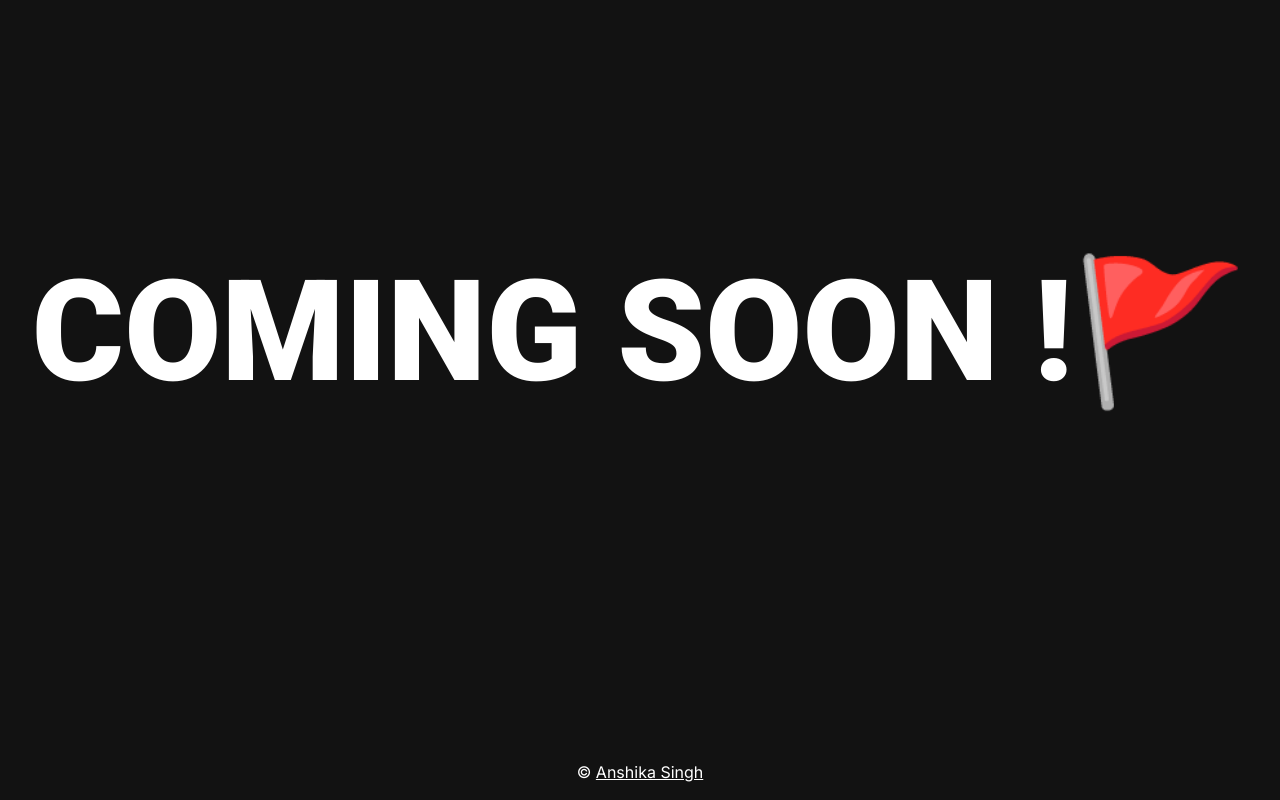
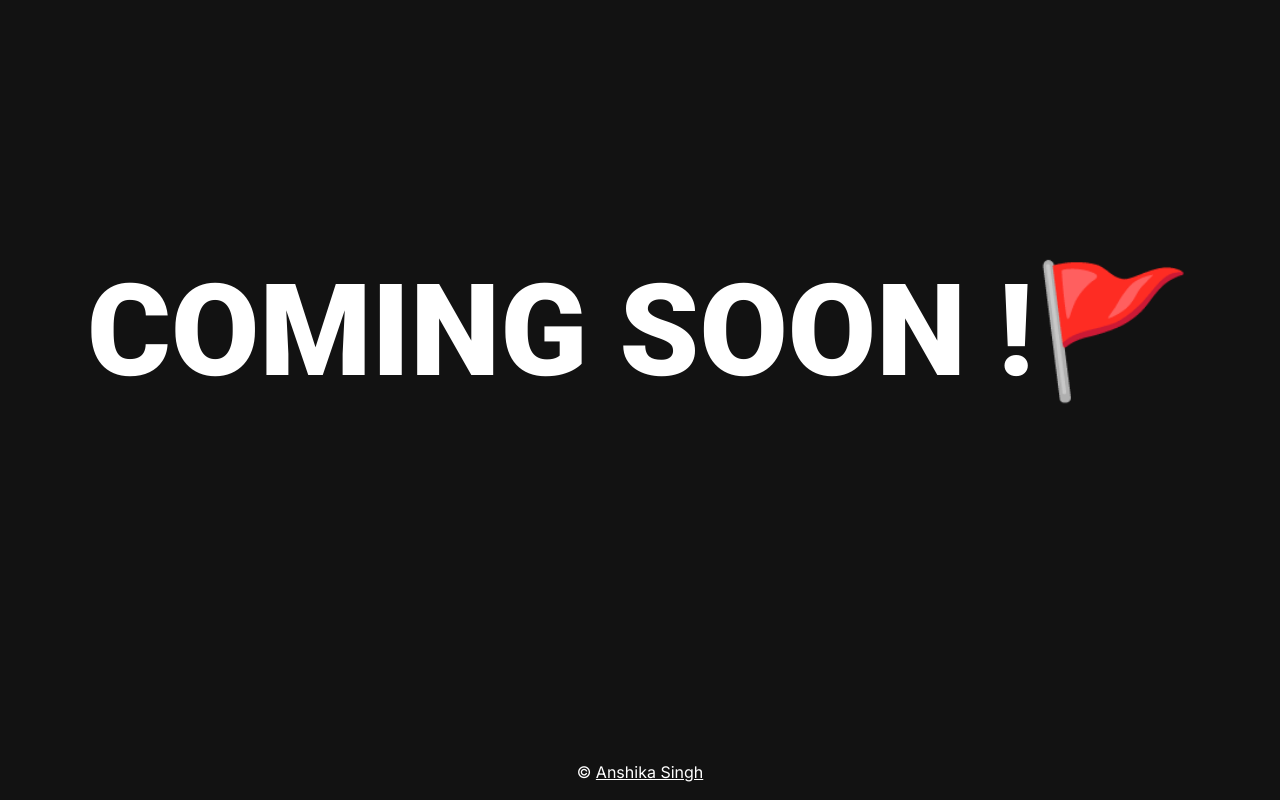
Before and after one commit to anshikasdodwal/Benign-Beaders, a plain HTML site: page index.html in a window 1280 px wide. Shown: the part 88-888 px from the top of the page. Drawn offline with nearby package versions, Linux system fonts and the light colour scheme.

Commit message:
space-fixed

```diff
--- a/css/style.css
+++ b/css/style.css
@@ -20,7 +20,7 @@ body{
 h1{
     font-family: 'Roboto';
     font-weight: 900;
-    font-size: 11vw;
+    font-size: 10vw;
     display: flex;
     justify-content: center;
     text-align: center;
```
